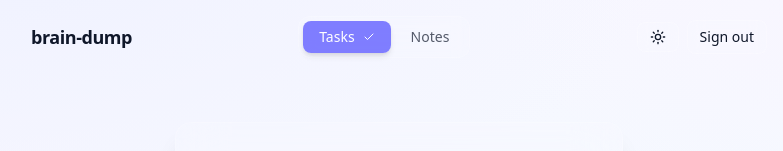
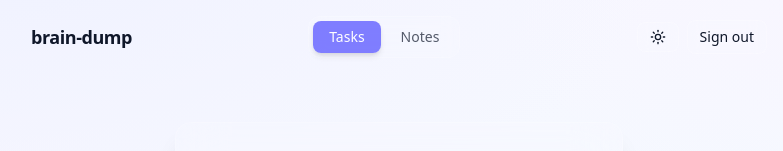
Before and after one commit to dhanushvaranasi-alpha/brain-dump, a Next.js app: page /tasks in a window 1280 px wide. Shown: the top 151 px of the page, without its empty margins (241-1024 px from the left). Built offline with nearby package versions, Linux system fonts and the light colour scheme.

Commit message:
refactor: remove checkmark icon from navigation

```diff
--- a/src/components/view-nav.tsx
+++ b/src/components/view-nav.tsx
@@ -1,6 +1,5 @@
 "use client";
 
-import { Check, Sun } from "lucide-react";
 import Link from "next/link";
 import { usePathname } from "next/navigation";
 
@@ -21,14 +20,13 @@ export function ViewNav() {
             href={item.href}
             aria-current={active ? "page" : undefined}
             className={
-              "relative flex items-center gap-2 rounded-lg px-4 py-1.5 text-sm font-medium transition " +
+              "flex items-center gap-2 rounded-lg px-4 py-1.5 text-sm font-medium transition " +
               (active
                 ? "bg-indigo-500/80 text-white shadow-md"
                 : "opacity-70 hover:opacity-100 hover:bg-white/10")
             }
           >
             {item.label}
-            {active && <Check className="h-3 w-3" />}
           </Link>
         );
       })}
```
